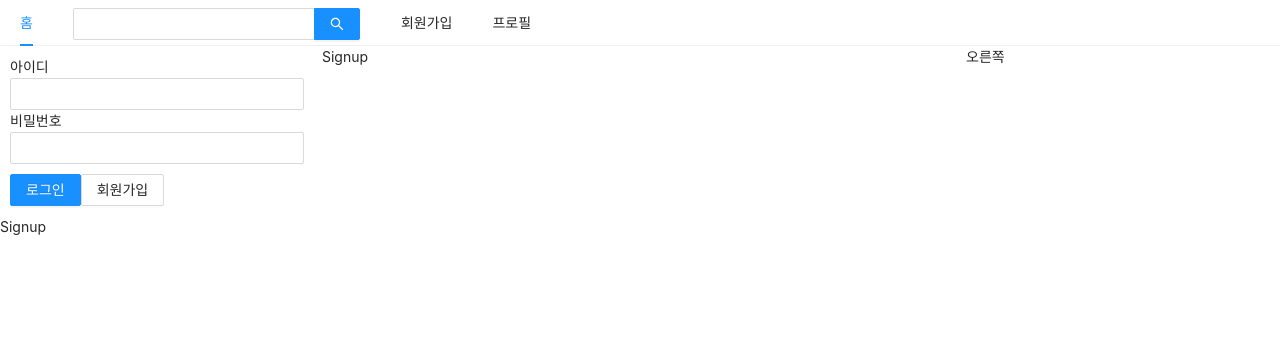
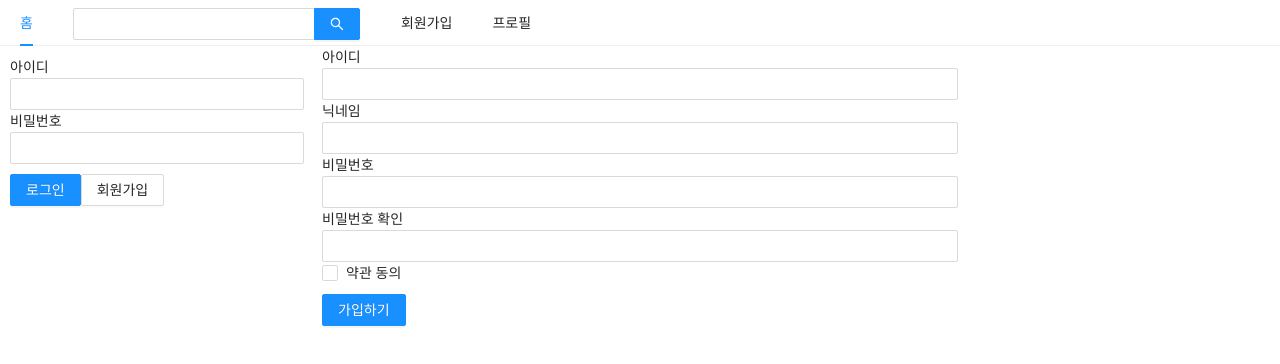
Before and after one commit to ddasdggg/todays-workout-front, a Next.js app: page /signup in a window 1280 px wide. Shown: the top 364 px of the page. Built offline with nearby package versions, Linux system fonts and the light colour scheme.

Commit message:
Update signup page

```diff
--- a/components/AppLayout.js
+++ b/components/AppLayout.js
@@ -46,11 +46,8 @@
         <Col xs={24} md={12}>
           {children}
         </Col>
-        <Col xs={24} md={6}>
-          오른쪽
-        </Col>
+        <Col xs={24} md={6}></Col>
       </Row>
-      {children}
     </div>
   );
 };
--- a/components/LoginForm.js
+++ b/components/LoginForm.js
@@ -2,6 +2,7 @@
 import Link from 'next/link';
 import { Form, Input, Button } from 'antd';
 import styled from 'styled-components';
+import useInput from '../hooks/useInput';
 
 const ButtonWrapper = styled.div`
   margin-top: 10px;
@@ -12,15 +13,8 @@
 `;
 
 const LoginForm = ({ setIsLoggedIn }) => {
-  const [id, setId] = useState('');
-  const [password, setPassword] = useState('');
-
-  const onChangeId = useCallback((e) => {
-    setId(e.target.value);
-  }, []);
-  const onChangePassword = useCallback((e) => {
-    setPassword(e.target.value);
-  }, []);
+  const [id, onChangeId] = useInput('');
+  const [password, onChangePassword] = useInput('');
 
   const onSubmitForm = useCallback(() => {
     console.log(id, password);
--- /dev/null
+++ b/hooks/useInput.js
@@ -0,0 +1,10 @@
+import { useState, useCallback } from 'react';
+
+export default (initialValue = null) => {
+  const [value, setValue] = useState(initialValue);
+  const handler = useCallback((e) => {
+    setValue(e.target.value);
+  }, []);
+
+  return [value, handler];
+};
--- a/pages/_app.js
+++ b/pages/_app.js
@@ -1,7 +1,7 @@
 import React from 'react';
 import propTypes from 'prop-types';
+import Head from 'next/head';
 import 'antd/dist/antd.css';
-import Head from 'next/head';
 
 const App = ({ Component }) => {
   return (
@@ -10,7 +10,7 @@
         <meta charSet="utf-8"></meta>
         <title>todays-workout</title>
       </Head>
-      <Component></Component>
+      <Component />
     </>
   );
 };
--- a/pages/signup.js
+++ b/pages/signup.js
@@ -1,10 +1,102 @@
-import React from 'react';
+import React, { useCallback, useState } from 'react';
+import Head from 'next/head';
+import { Form, Input, Checkbox, Button } from 'antd';
+import styled from 'styled-components';
+
 import AppLayout from '../components/AppLayout';
+import useInput from '../hooks/useInput';
+
+const ErrorMessage = styled.div`
+  color: red;
+`;
 
 const Signup = () => {
+  const [id, onChangeId] = useInput('');
+
+  const [nickname, onChangeNickname] = useInput('');
+
+  const [password, onChangePassword] = useInput('');
+  const [passwordCheck, setPasswordCheck] = useState('');
+  const [passwordError, setPasswordError] = useState(false);
+  const onChangePasswordCheck = useCallback(
+    (e) => {
+      setPasswordCheck(e.target.value);
+      setPasswordError(e.target.value !== password);
+    },
+    [password]
+  );
+
+  const [term, setTerm] = useState('');
+  const [termError, setTermError] = useState(false);
+  const onChangeTerm = useCallback(
+    (e) => {
+      setTerm(e.target.checked);
+      setTermError(false);
+    },
+    [term]
+  );
+
+  const onSubmit = useCallback(() => {
+    if (password !== passwordCheck) {
+      return setPasswordError(true);
+    }
+    if (!term) {
+      return setTermError(true);
+    }
+    console.log(id, nickname, password);
+  }, [password, passwordCheck, term]);
   return (
     <AppLayout>
-      <div>Signup</div>
+      <Head>
+        <title>회원가입</title>
+      </Head>
+      <Form onFinish={onSubmit}>
+        <div>
+          <label htmlFor="user-id">아이디</label>
+          <br />
+          <Input name="user-id" value={id} required onChange={onChangeId} />
+          <label htmlFor="user-nickname">닉네임</label>
+          <br />
+          <Input
+            name="user-nickname"
+            value={nickname}
+            required
+            onChange={onChangeNickname}
+          />
+          <label htmlFor="user-password">비밀번호</label>
+          <br />
+          <Input
+            name="user-password"
+            type={password}
+            value={password}
+            required
+            onChange={onChangePassword}
+          />
+          <label htmlFor="user-password-check">비밀번호 확인</label>
+          <br />
+          <Input
+            name="user-password-check"
+            type={password}
+            value={passwordCheck}
+            required
+            onChange={onChangePasswordCheck}
+          />
+          {passwordError && (
+            <ErrorMessage>비밀번호가 일치하지 않습니다.</ErrorMessage>
+          )}
+        </div>
+        <div>
+          <Checkbox name="user-term" checked={term} onChange={onChangeTerm}>
+            약관 동의
+          </Checkbox>
+          {termError && <ErrorMessage>약관에 동의하셔야 합니다.</ErrorMessage>}
+        </div>
+        <div style={{ marginTop: 10 }}>
+          <Button type="primary" htmlType="submit">
+            가입하기
+          </Button>
+        </div>
+      </Form>
     </AppLayout>
   );
 };
```
